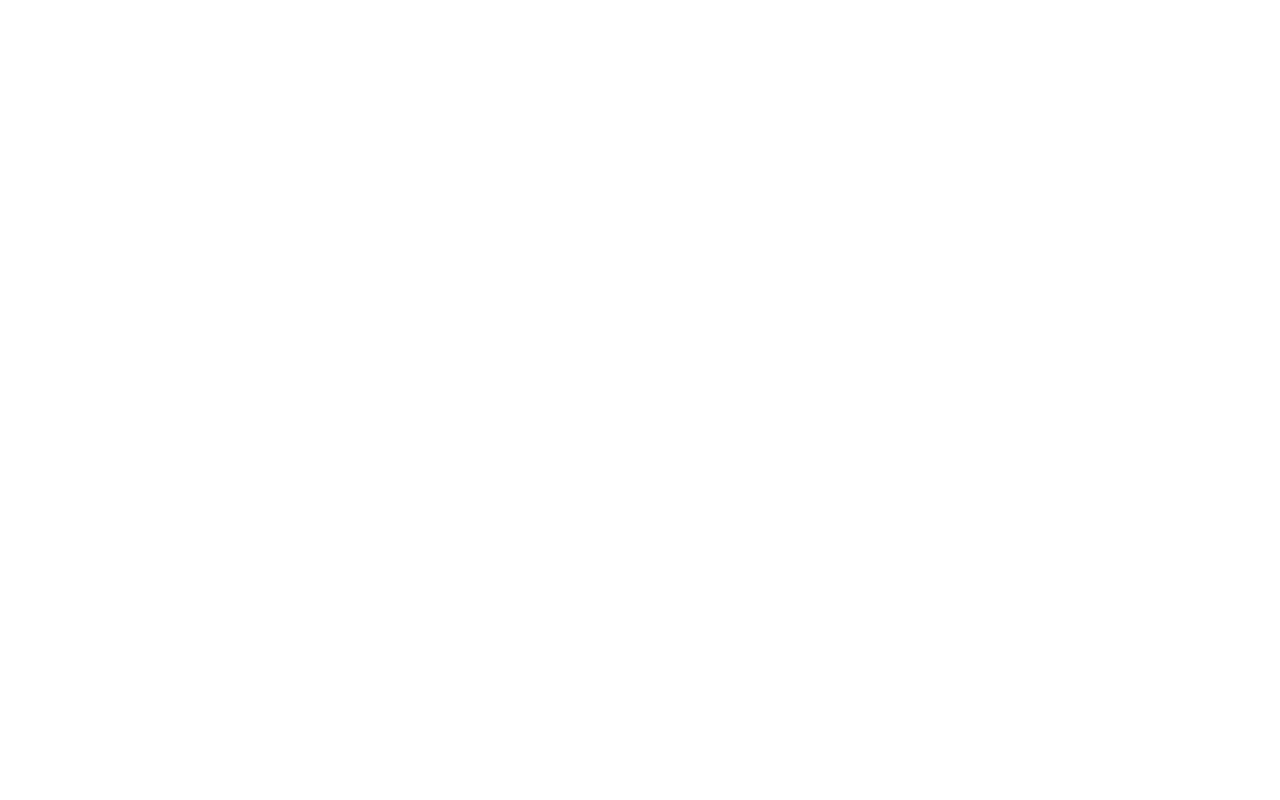
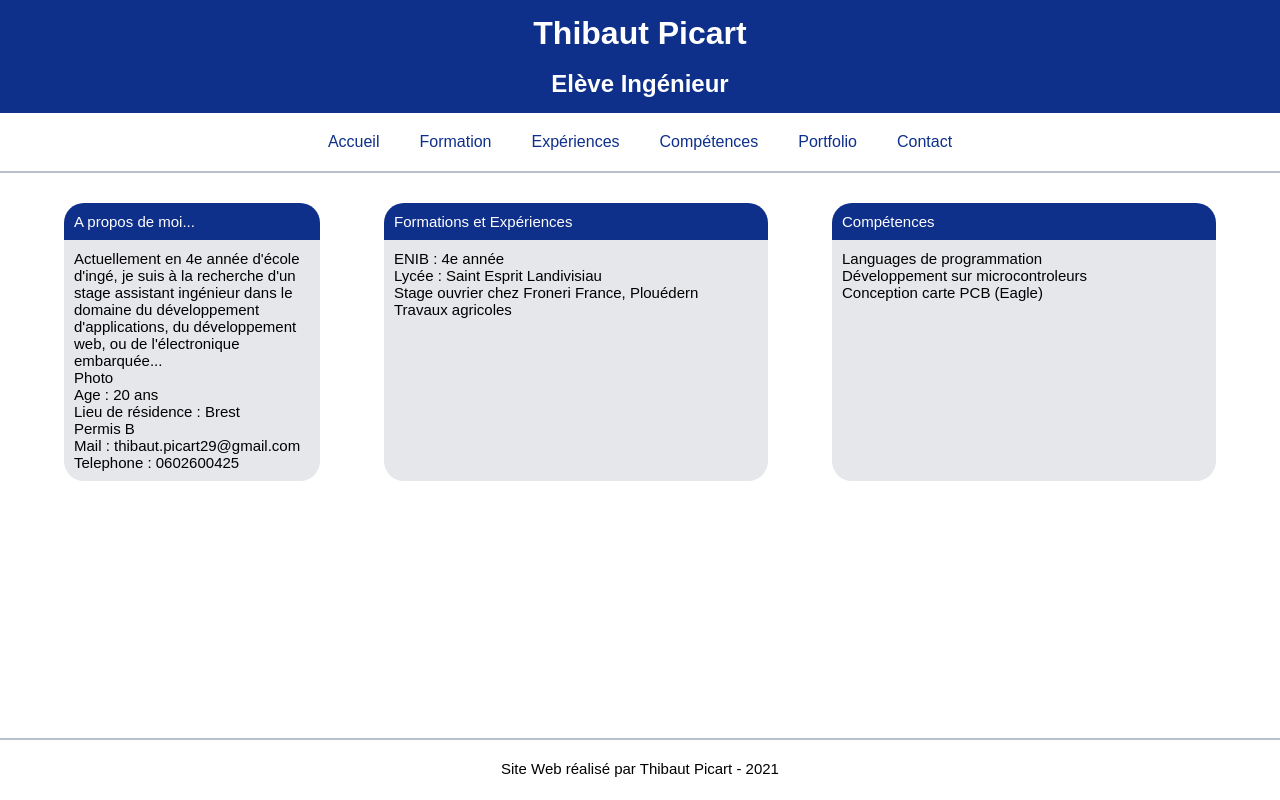
Before and after one commit to ThibautPicart/CurriculumVitae, a plain HTML site: page index.html in a window 1280 px wide. Drawn offline with Linux system fonts and the light colour scheme.

Commit message:
beginning

```diff
--- /dev/null
+++ b/CSS/stylesheet.css
@@ -0,0 +1,167 @@
+html
+{
+    font-family: sans-serif;
+    height: 100%;
+    width: 100%;
+}
+
+body
+{
+    height: 100%;
+    width: 100%;
+    display: flex;
+    flex-direction: column;
+    background-color: #ffffff;
+    margin: 0px;
+}
+
+
+
+header
+{
+    height: auto; /* a faire plus propre */
+    width: 100%;
+    border-bottom: 2px #b7bfc9 solid;
+
+}
+
+.myName
+{
+    background-color:#0e2f8a;
+    color: #ffffff;
+    text-align: center;
+    padding: 15px;
+
+}
+
+.tabs
+{
+    background-color:#ffffff;
+    display: flex;
+    flex-direction: row;
+    justify-content: center;
+    font-size: 16px;
+}
+
+.tab
+{
+    padding: 20px;
+    text-decoration: none;
+    color: #0e2f8a;
+}
+.tab:hover
+{
+    background-color: #0e2f8a;
+    color: #ffffff;
+}
+
+
+footer
+{
+    border-top: 2px #b7bfc9 solid;
+    background-color: white;
+    height: 5%;
+    width: 100%;
+    text-align: center;
+    position: absolute;
+    bottom: 0;
+    padding-top:10px;
+    padding-bottom: 10px;
+
+}
+
+#footer-layout
+{
+    padding: 10px;
+}
+
+h1
+{
+    font-size: 32px;
+    margin: 0px;
+
+}
+
+h2
+{
+    font-size: 24px;
+    margin: 0px;
+
+}
+
+p
+{
+    margin: 0px;
+    font-size: 15px;
+}
+
+
+
+
+/* CONTENT */
+
+.content
+{
+    display: flex;
+    flex-direction: row;
+    justify-content: center;
+    padding-top: 30px;
+    padding-bottom: 30px;
+}
+
+.me
+{
+    width: 20%;
+    height: 100%;
+    background-color: #e6e7eb;
+    border-radius: 20px;
+}
+.me:hover
+{
+    border: 0.1px #cbccd1 solid;
+}
+
+.formationExperiences
+{
+    width: 30%;
+    background-color: #e6e7eb;
+    height: 100%;
+    border-radius: 20px;
+
+}
+.formationExperiences:hover
+{
+    border: 0.1px #cbccd1 solid;
+}
+
+.competences
+{
+    width: 30%;
+    background-color: #e6e7eb;
+    height: 100%;
+    border-radius: 20px;
+}
+.competences:hover
+{
+    border: 0.1px #cbccd1 solid;
+}
+
+.blank
+{
+    height: 100%;
+    width: 5%;
+
+}
+.containedBlue
+{
+    background-color: #0e2f8a;
+    color: white;
+    padding: 10px;
+    border-radius: 20px 20px 0px 0px;
+}
+
+.containedGrey
+{
+    padding: 10px;
+    border-radius: 0px 0px 20px 20px;
+}
--- a/index.html
+++ b/index.html
@@ -3,12 +3,119 @@
     <head>
         <!-- Head -->
         <meta charset="utf-8">
-        <title>Test</title>
+        <title>Thibaut Picart</title>
         <meta name="viewport" content="width=device-width, initial-scale=1.0">
+        <link href="./CSS/stylesheet.css" rel="stylesheet">
 
     </head>
     <body>
 
+        <header>
+
+            <div class="myName">
+                <h1>Thibaut Picart</h1>
+                <br>
+                <h2>Elève Ingénieur</h2>
+            </div>
+
+            <div class="tabs">
+                <a href="index.html" class="tab">
+                    <span>Accueil</span>
+                </a>
+                <a href="index.html" class="tab">
+                    <span>Formation</span>
+                </a>
+                <a href="index.html" class="tab">
+                    <span>Expériences</span>
+                </a>
+                <a href="index.html" class="tab">
+                    <span>Compétences</span>
+                </a>
+                <a href="index.html" class="tab">
+                    <span>Portfolio</span>
+                </a>
+                <a href="index.html" class="tab">
+                    <span>Contact</span>
+                </a>
+
+            </div>
+        </header>
+
+        <section class="content">
+
+            <div class="blank"></div>
+            <div class="me">
+
+                <div class="containedBlue"><p>A propos de moi...</p> </div>
+
+                <div class="containedGrey">
+                    <div class="indroduction">
+
+                        <p>Actuellement en 4e année d'école d'ingé, je suis à la recherche
+                         d'un stage assistant ingénieur dans le domaine du développement
+                         d'applications, du développement web, ou de l'électronique
+                         embarquée...</p>
+
+                     </div>
+
+                     <div class="myself">
+                         <p>Photo</p>
+                         <p>Age : 20 ans</p>
+                         <p>Lieu de résidence : Brest</p>
+                         <p>Permis B</p>
+                     </div>
+                     <div class="contact">
+                         <p>Mail : thibaut.picart29@gmail.com</p>
+                         <p>Telephone : 0602600425</p>
+                     </div>
+                </div>
+
+
+
+            </div>
+
+            <div class="blank"></div>
+
+            <div class="formationExperiences">
+                <div class="containedBlue"> <p>Formations et Expériences</p>
+                </div>
+
+                <div class="containedGrey">
+                    <div class="formation">
+                        <p>ENIB : 4e année</p>
+                        <p>Lycée : Saint Esprit Landivisiau</p>
+                    </div>
+                    <div class="experiences">
+                        <p>Stage ouvrier chez Froneri France, Plouédern</p>
+                        <p>Travaux agricoles</p>
+                    </div>
+                </div>
+
+            </div>
+
+            <div class="blank"></div>
+
+            <div class="competences">
+                <div class="containedBlue"> <p>Compétences</p>
+                </div>
+                <div class="containedGrey">
+                    <p>Languages de programmation</p>
+                    <p>Développement sur microcontroleurs</p>
+                    <p>Conception carte PCB (Eagle)</p>
+                </div>
+
+
+            </div>
+
+            <div class="blank"></div>
+
+        </section>
+
+        <footer>
+            <div id=footer-layout>
+                <p>Site Web réalisé par Thibaut Picart - 2021</p>
+            </div>
+        </footer>
 
 
     </body>
```
